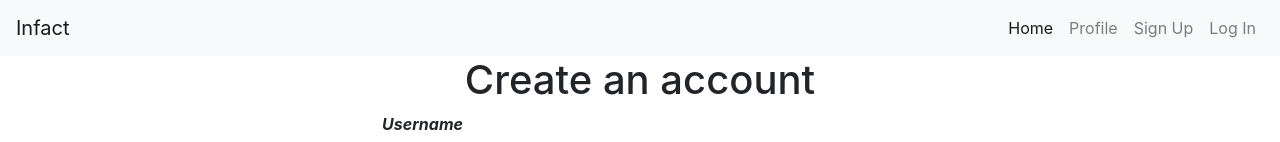
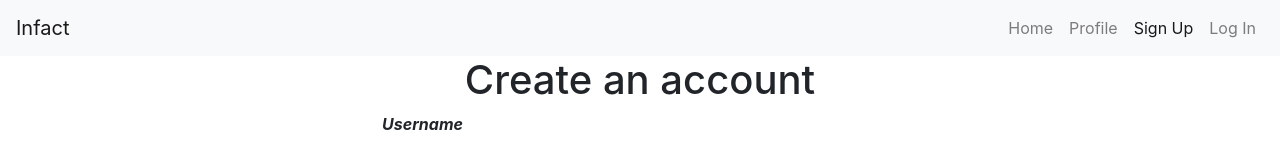
Before and after one commit to DreissenZulu/Project-3, a React (Create React App) app: page /signup in a window 1280 px wide. Shown: the top 142 px of the page. Built offline with nearby package versions, Linux system fonts and the light colour scheme.

Commit message:
Changed nav Links to NavLink, style changes when active

```diff
--- a/src/components/NavBar.js
+++ b/src/components/NavBar.js
@@ -1,25 +1,26 @@
 import React from 'react';
 import Navbar from "react-bootstrap/Navbar";
-import { Link } from "react-router-dom";
+import { Link, NavLink } from "react-router-dom";
 
-function NavBar() {
+function NavBar(props) {
+  console.log(props)
   return (
     <Navbar sticky="top" bg="light" expand="md">
       <Link to="/" className="navbar-brand">Infact</Link>
       <Navbar.Toggle aria-controls="basic-navbar-nav" />
       <Navbar.Collapse id="basic-navbar-nav">
         <ul className="navbar-nav ml-auto">
-          <li className="nav-item active">
-            <Link to="/" className="nav-link">Home</Link>
+          <li className="nav-item">
+            <NavLink exact to="/" className="nav-link" activeClassName="active">Home</NavLink>
           </li>
           <li className="nav-item">
-            <Link to="/profile" className="nav-link">Profile</Link>
+            <NavLink to="/profile" className="nav-link" activeClassName="active">Profile</NavLink>
           </li>
           <li className="nav-item">
-            <Link to="/signup" className="nav-link">Sign Up</Link>
+            <NavLink to="/signup" className="nav-link" activeClassName="active">Sign Up</NavLink>
           </li>
           <li className="nav-item">
-            <Link to="/login" className="nav-link">Log In</Link>
+            <NavLink to="/login" className="nav-link" activeClassName="active">Log In</NavLink>
           </li>
         </ul>
       </Navbar.Collapse>
```
